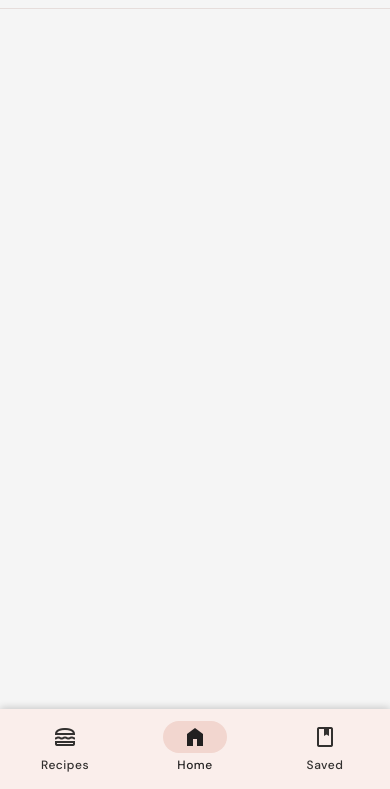
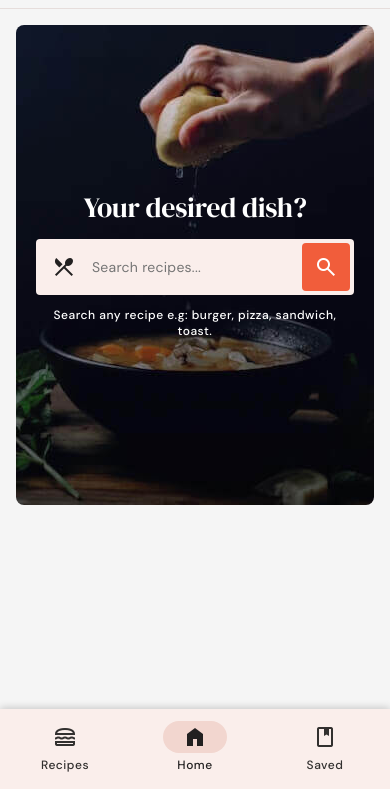
Before and after one commit to Basavarajakjbasuu/Recipes-made-with-love, a website built with Vite: page index.html in a window 390 px wide. Shown: the part 55-844 px from the top of the page. Built offline with nearby package versions, Linux system fonts and the light colour scheme.

Commit message:
Mobile Hero section with butiful search bar

```diff
--- a/index.html
+++ b/index.html
@@ -192,6 +192,51 @@
       </ul>
     </nav>
 
+    <main>
+      <article>
+
+        <!--
+          - #HERO
+         -->
+
+        <section class="hero" aria-label="banner">
+
+          <div class="banner-card">
+
+            <h1 class="display-large">Your desired dish?</h1>
+
+            <div class="search-wrapper" data-search-form>
+
+              <span class="material-symbols-outlined leading-icon" aria-hidden="true">local_dining</span>
+
+              <input
+                type="search"
+                name="search"
+                aria-label="Search recipes"
+                placeholder="Search recipes..."
+                class="search-field body-medium"
+                data-search-field
+              >
+
+              <button class="search-submit" aria-label="Submit" data-search-btn>
+
+                <span class="material-symbols-outlined" aria-hidden="true">search</span>
+
+              </button>
+
+            </div>
+
+            <p class="label-medium">
+              Search any recipe e.g: burger, pizza, sandwich, toast.
+            </p>
+
+          </div>
+
+        </section>
+
+
+      </article>
+    </main>
 
   </body>
 </html>
--- a/src/css/style.css
+++ b/src/css/style.css
@@ -545,7 +545,65 @@ main { flex-grow: 1; }
   #HERO
 \*-----------------------------------*/
 
+.hero { padding-inline: 16px ; }
 
+.banner-card {
+  background-color: var(--image-background);
+  color: var(--white);
+  background-image: url("../../public/images/hero-banner-small.jpg");
+  background-position: center;
+  background-repeat: no-repeat;
+  height: 480px;
+  display: grid;
+  grid-template-columns: 1fr;
+  place-content: center;
+  text-align: center;
+  padding-inline: 20px;
+  border-radius: var(--radius-8);
+}
+
+.hero .search-wrapper {
+  position: relative;
+  color: var(--on-background);
+  border-radius: var(--radius-4);
+  max-width: 480px;
+  width: 100%;
+  margin-inline: auto;
+  margin-block: 16px 12px;
+  overflow: hidden;
+}
+
+.hero .search-wrapper .leading-icon {
+  position: absolute;
+  top: 50%;
+  left: 16px;
+  transform: translateY(-50%);
+}
+
+.search-field {
+  height: 56px;
+  background-color: var(--primary-container);
+  padding-inline: 56px;
+  outline: none;
+}
+
+.search-submit {
+  position: absolute;
+  top: 4px;
+  right: 4px;
+  bottom: 4px;
+  width: 48px;
+  display: grid;
+  place-items: center;
+  background-color: var(--primary);
+  color: var(--white);
+  border-radius: var(--radius-4);
+  transition: var(--transition-short);
+}
+
+.search-submit:where(:hover, :focus-visible):not(:active) {
+  background-color: var(--primary-hover);
+}
 
 
 
```
